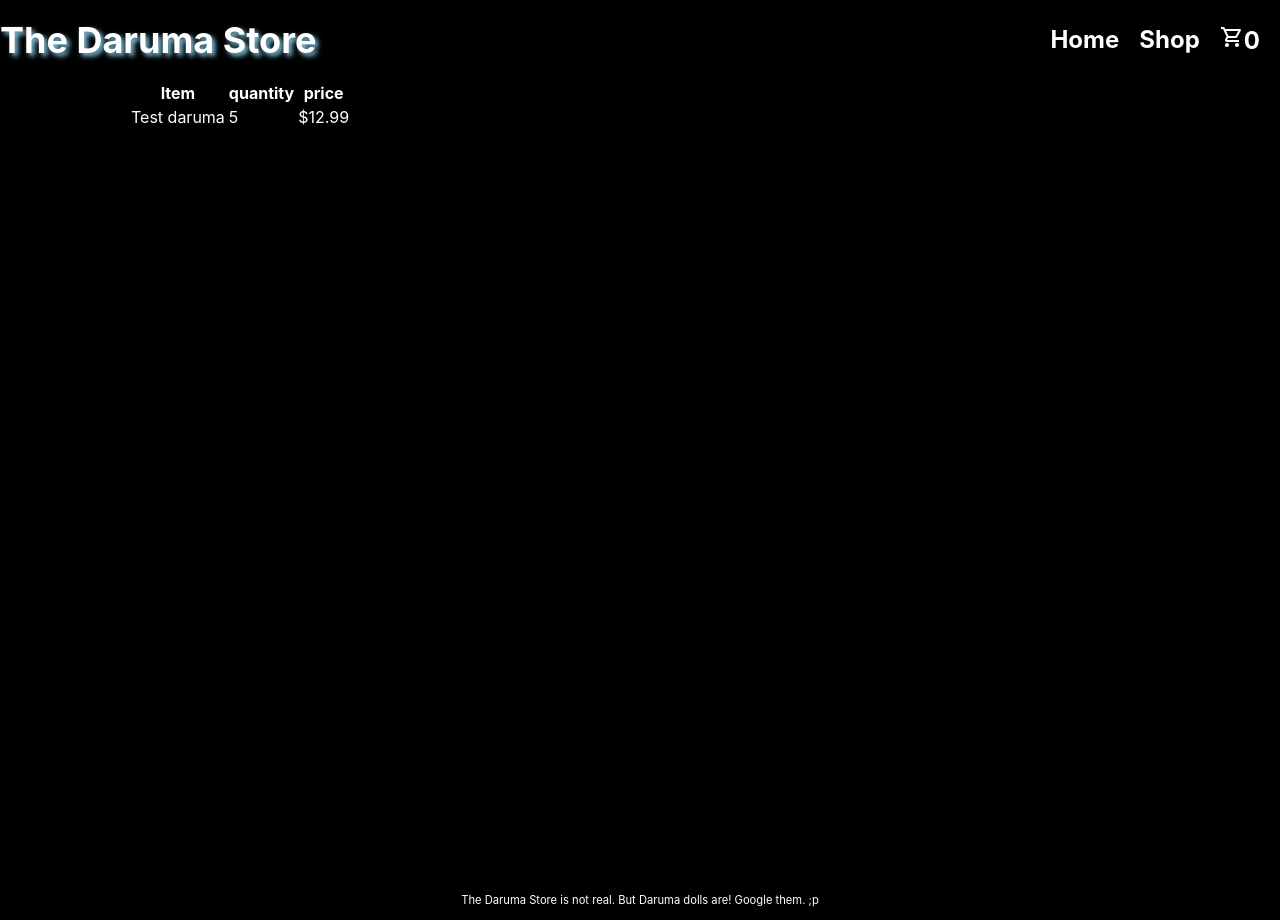
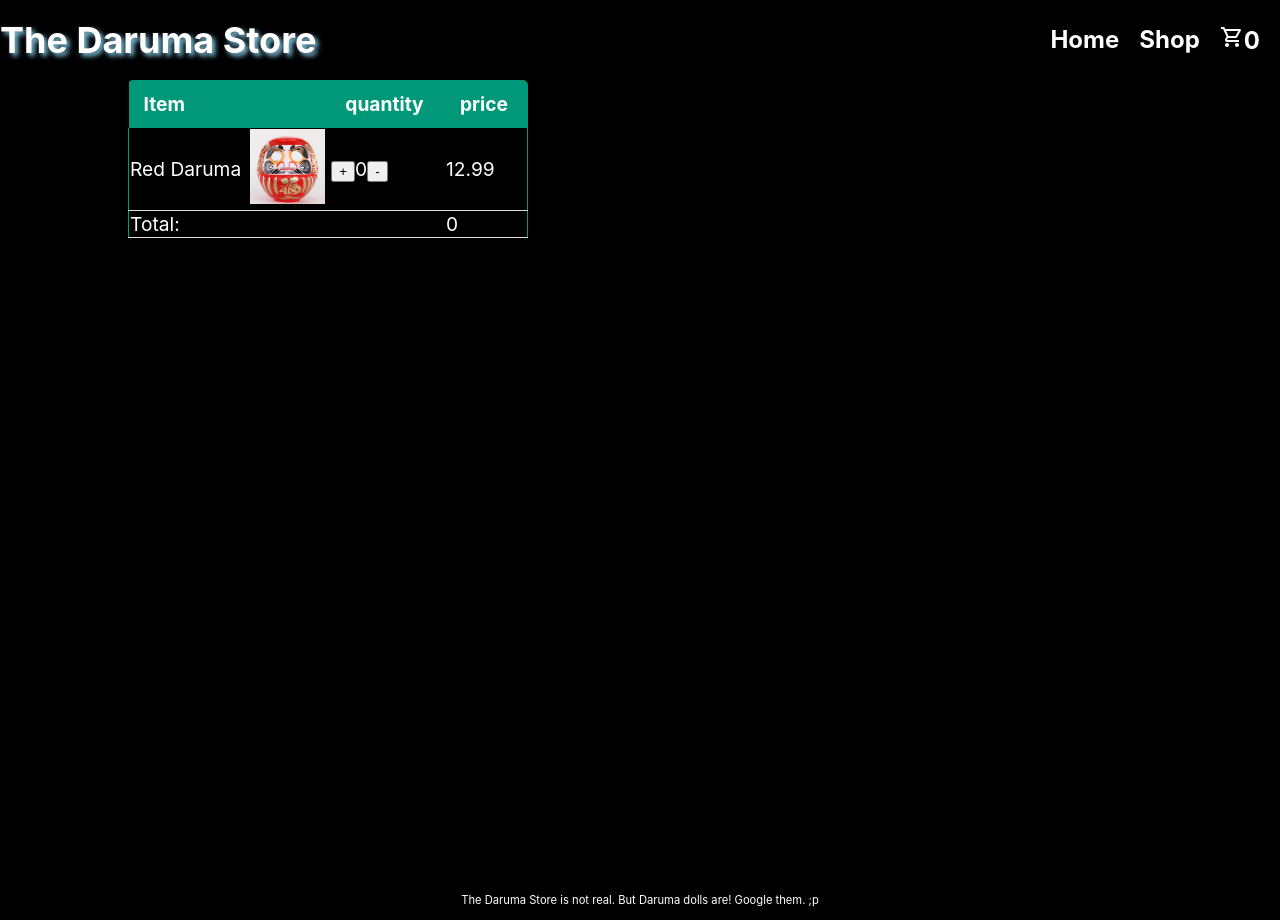
Before and after one commit to erinjaym/shopping-cart, a React (Create React App) app: page /Cart in a window 1280 px wide. Built offline with nearby package versions, Linux system fonts and the light colour scheme.

Commit message:
Created a total function To total all items in cart. Created a generic table on cart page until creation of component table is done. Added styling to table. Next step: Create a table component or code to populate a table in cart componenet utilizing cart data.

```diff
--- a/src/App.js
+++ b/src/App.js
@@ -64,8 +64,16 @@ function App() {
     return true;
   }
 
-  function displayCart () {
-    let red2 = cartItems.filter(item => cartItems.name === "Red Daruma");
+
+  function totalItems () {
+    let fullCart = cartItems;
+    let runningTotal = 0;
+    console.log("are you running");
+    for (let item = 0; item < fullCart.length; item++){
+      runningTotal += (fullCart[item].quantity) * (fullCart[item].price);
+      console.log(runningTotal);
+    }
+    return runningTotal;
   }
 /*
   function summarizeCart () {
@@ -95,7 +103,7 @@ function App() {
       <Nav count={cartCount} />
       <Switch>
         <Route exact path ="/" component={Home} />
-        <Route exact path="/Cart" render={(props) => < Cart {...props} add={addToCart}/>} />
+        <Route exact path="/Cart" render={(props) => < Cart {...props} add={addToCart} cart={cartItems} total={totalItems}/>} />
         <Route exact path="/Shop" render={(props) => <Shop {...props} add={addToCart} check={cartCheck}/>} />
       </Switch>
       <Footer />
--- a/src/Cart.js
+++ b/src/Cart.js
@@ -1,25 +1,59 @@
 import React from "react";
+import { useState } from "react";
 
 const Cart = (props) => {
+    const [cartItemsList, setCartItemsList] = useState (props.cart);
+
+    // code to remove 0 quantity items before display?
+    let cartItems = props.cart;
+
+    //run this in useEffect ?? // take out 0 quantity items
+const removeZeroQuantityItems = () => {
+    for (let x = 0; x < cartItems.length; x++ ){
+        if(cartItems[x].quantity === 0){
+            cartItems.slice(x, 1);
+        }
+        else{
+        }
+    }
+    setCartItemsList (cartItems);
+}
+
+function createTable () {
+
+    for (let tableLength = 0; tableLength < cartItems.length; tableLength ++){
+            //add new row  for each item
+    }
+}
 
     return (
         <div id="cart" className="cart">
-            <table>
+
+
+            <table className="cart-table">
+            <thead>
                 <tr>
-                    <th>Item </th>
+                    <th>Item</th>
+                    <th></th>
                     <th>quantity</th>
                     <th>price</th>
                 </tr>
+            </thead>
+            <tbody>
                 <tr>
-                    <td>Test daruma</td>
-                    <td>5</td>
-                    <td>$12.99</td>
+                    <td>{cartItems[0].name}</td>
+                    <td><img className="cart-thumbnail" src={cartItems[0].picture} /> </td>
+                    <td><button onClick={props.add}>+</button>{cartItems[0].quantity}<button>-</button></td>
+                    <td>{cartItems[0].price}</td>
                 </tr>
-
-
+                <tr>
+                    <td>Total: </td>
+                    <td></td>
+                    <td></td>
+                    <td>{props.total()}</td>
+                </tr>
+            </tbody>
             </table>
-            <div>{props.item1}</div>
-            <div>{props.item2}</div>
         </div>
     );
 };
--- a/src/CurrentProducts.js
+++ b/src/CurrentProducts.js
@@ -7,12 +7,12 @@ import PinkDaruma from "./images/pinkdaruma.png";
 import GoldDaruma from "./images/golddaruma.png";
 
 const CurrentProducts = () => {
-        let item1= { name: "Red Daruma" , picture: RedDaruma, quantity: 0, cost: 12.99};
-        let item2 = { name: "Black Daruma" , picture: BlackDaruma, quantity: 0, cost: 15.99};
-        let item3 = { name: "Yellow Daruma" , picture: YellowDaruma, quantity: 0, cost: 15.99};
-        let item4 = { name: "Purple Daruma" , picture: PurpleDaruma, quantity: 0, cost: 18.99};
-        let item5 = { name: "Pink Daruma" , picture: PinkDaruma, quantity: 0, cost: 13.99};
-        let item6 = { name: "Gold Daruma" , picture: GoldDaruma, quantity: 0, cost: 19.99};
+        let item1= { name: "Red Daruma" , picture: RedDaruma, quantity: 0, price: 12.99};
+        let item2 = { name: "Black Daruma" , picture: BlackDaruma, quantity: 0, price: 15.99};
+        let item3 = { name: "Yellow Daruma" , picture: YellowDaruma, quantity: 0, price: 15.99};
+        let item4 = { name: "Purple Daruma" , picture: PurpleDaruma, quantity: 0, price: 18.99};
+        let item5 = { name: "Pink Daruma" , picture: PinkDaruma, quantity: 0, price: 13.99};
+        let item6 = { name: "Gold Daruma" , picture: GoldDaruma, quantity: 0, price: 19.99};
 
     return ( [item1, item2, item3, item4, item5, item6] );
 };
--- a/src/index.css
+++ b/src/index.css
@@ -123,7 +123,6 @@ min-height: 5vh;
   width: 300px;
 }
 
-
 .item-image:hover {
   border: 3px solid black;
   border-radius: 50%;
@@ -159,3 +158,40 @@ width: 200px;
   font-size: 1.5em;
   text-shadow: skyblue 3px 3px 5px;
   }
+
+  .cart-thumbnail{
+    height: 75px;
+    width: 75px;
+  }
+
+  .table-wrapper{
+    display: absolute;
+    top: 1000px;
+    left: 1000px;
+  }
+
+  .cart-table {
+    border-collapse: collapse;
+    font-size: 1.2em;
+    min-width: 400px;
+    border-radius: 5px 5px 0 0;
+    overflow: hidden;
+  }
+
+  .cart-table thead tr {
+    background-color: #009879;
+    color: #ffffff;
+    font-weight: bold;
+    text-align: left;
+  }
+
+  .cart-table th,
+  .content-table td {
+    padding: 12px 15px;
+  }
+
+  .cart-table tbody tr {
+    border-bottom: 1px solid #dddddd;
+    border-left: 1px solid #009879;
+    border-right: 1px solid #009879;
+  }
```
